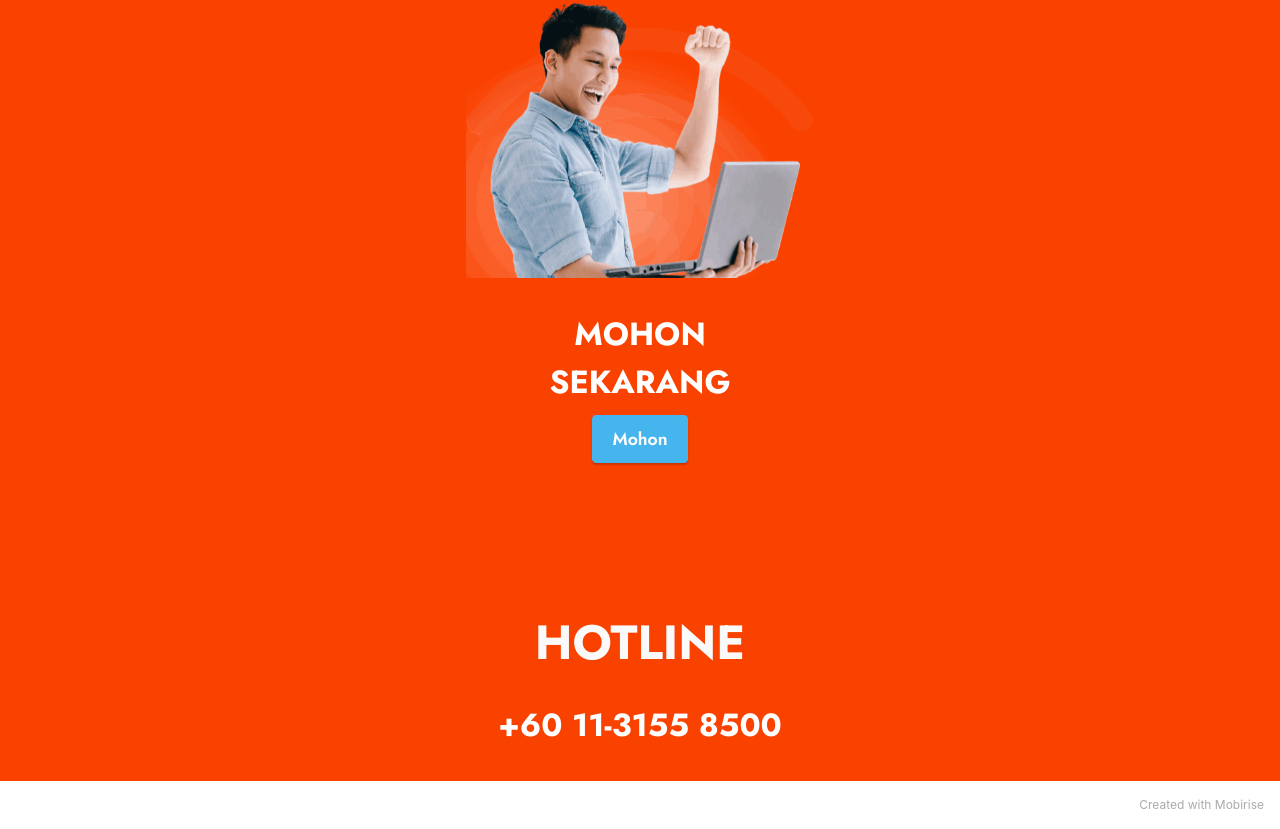
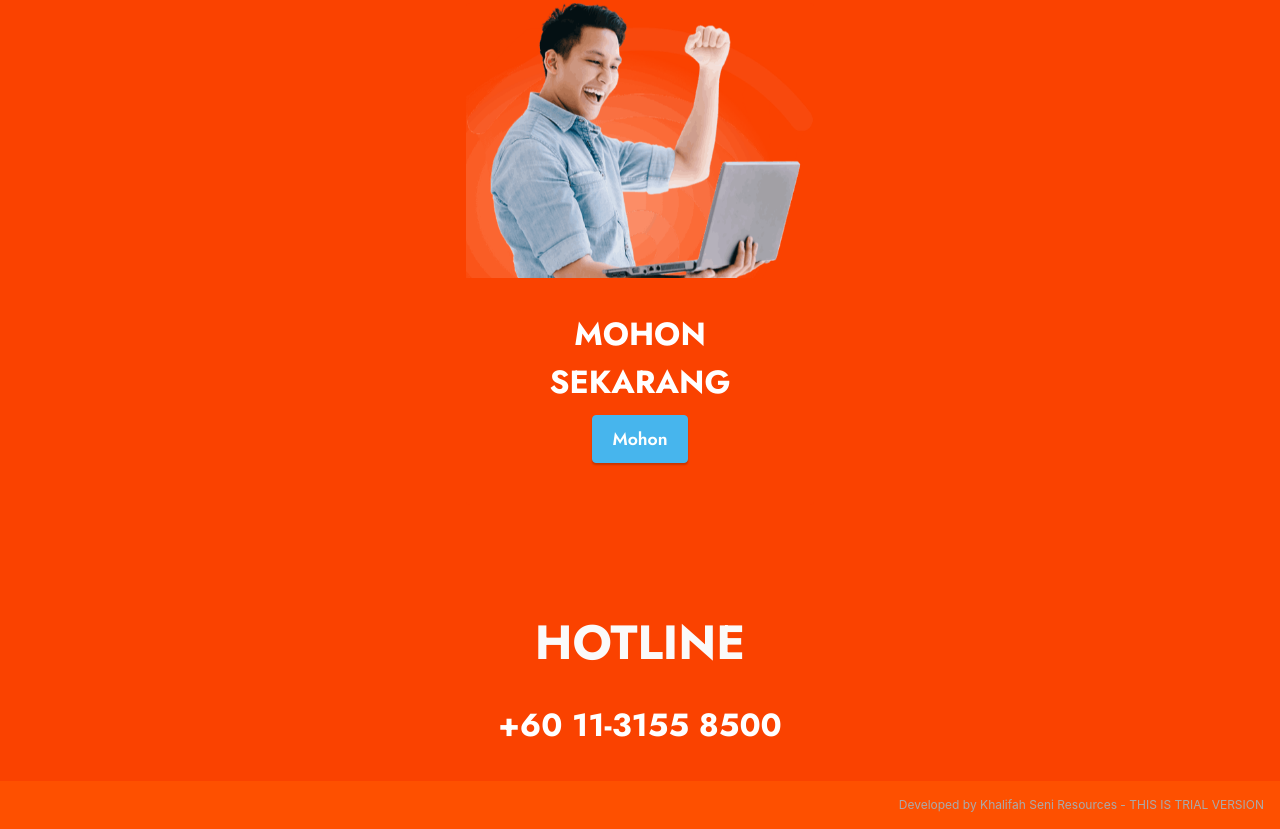
Before and after one commit to mytmprojects/mohonunifi, a plain HTML site: page index.html in a window 1280 px wide. Shown: the part 1077-1906 px from the top of the page. Drawn offline with Linux system fonts and the light colour scheme.

Commit message:
Update index.html

```diff
--- a/index.html
+++ b/index.html
@@ -143,7 +143,7 @@
             </div>
         </div>
     </div>
-</section><section style="background-color: #fff; font-family: -apple-system, BlinkMacSystemFont, 'Segoe UI', 'Roboto', 'Helvetica Neue', Arial, sans-serif; color:#aaa; font-size:12px; padding: 0; align-items: center; display: flex;"><a href="https://mobirise.site/w" style="flex: 1 1; height: 3rem; padding-left: 1rem;"></a><p style="flex: 0 0 auto; margin:0; padding-right:1rem;">Created with <a href="https://mobirise.site/a" style="color:#aaa;">Mobirise</a></p></section><script src="assets/web/assets/jquery/jquery.min.js"></script>  <script src="assets/popper/popper.min.js"></script>  <script src="assets/tether/tether.min.js"></script>  <script src="assets/bootstrap/js/bootstrap.min.js"></script>  <script src="assets/smoothscroll/smooth-scroll.js"></script>  <script src="assets/theme/js/script.js"></script>
+</section><section style="background-color: #FE5000; font-family: -apple-system, BlinkMacSystemFont, 'Segoe UI', 'Roboto', 'Helvetica Neue', Arial, sans-serif; color:#aaa; font-size:12px; padding: 0; align-items: center; display: flex;"><a href="https://mobirise.site/d" style="flex: 1 1; height: 3rem; padding-left: 1rem;"></a><p style="flex: 0 0 auto; margin:0; padding-right:1rem;"> Developed by Khalifah Seni Resources - <a href="https://khalifahseni.github.io/ksr/about_us.html" style="color:#aaa;"> THIS IS TRIAL VERSION </a></p></section><script src="assets/web/assets/jquery/jquery.min.js"></script>  <script src="assets/popper/popper.min.js"></script>  <script src="assets/tether/tether.min.js"></script>  <script src="assets/bootstrap/js/bootstrap.min.js"></script>  <script src="assets/smoothscroll/smooth-scroll.js"></script>  <script src="assets/theme/js/script.js"></script>
 
 
 </body>
```
